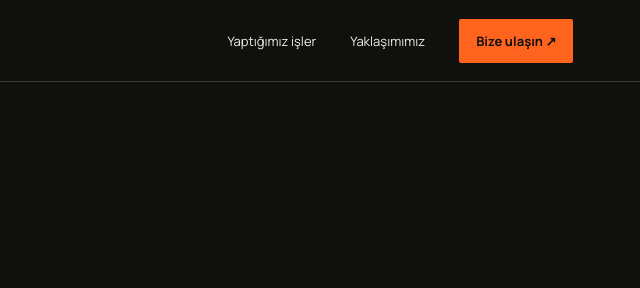
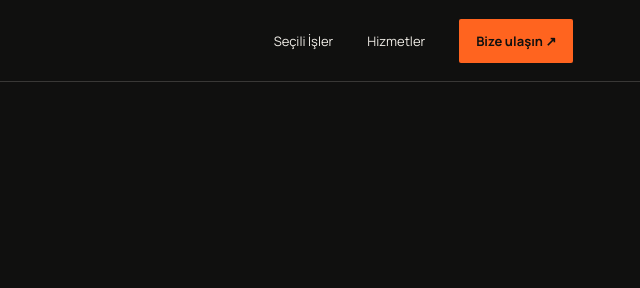
Before and after one commit to safakkapsuk/mustcreativeagency-web, a plain HTML site: page index.html in a window 1280 px wide. Shown: the top 288 px of the page, 640-1280 px from the left. Drawn offline with nearby package versions, Linux system fonts and the light colour scheme.

Commit message:
Update navigation section labels

```diff
--- a/index.html
+++ b/index.html
@@ -34,7 +34,7 @@
 <body>
   <header class="topbar">
     <a class="brand" href="https://www.mustcreativeagency.com" aria-label="MUST Creative Agency"><img class="brand-logo" src="assets/brand/must-logo.png" alt="MUST Creative Agency"></a>
-    <nav><a href="#isler">Yaptığımız işler</a><a href="#yaklasim">Yaklaşımımız</a><a class="cta" href="mailto:info@mustcreativeagency.com">Bize ulaşın ↗</a></nav>
+    <nav><a href="#isler">Seçili İşler</a><a href="#yaklasim">Hizmetler</a><a class="cta" href="mailto:info@mustcreativeagency.com">Bize ulaşın ↗</a></nav>
   </header>
   <main>
     <section class="intro">
```
